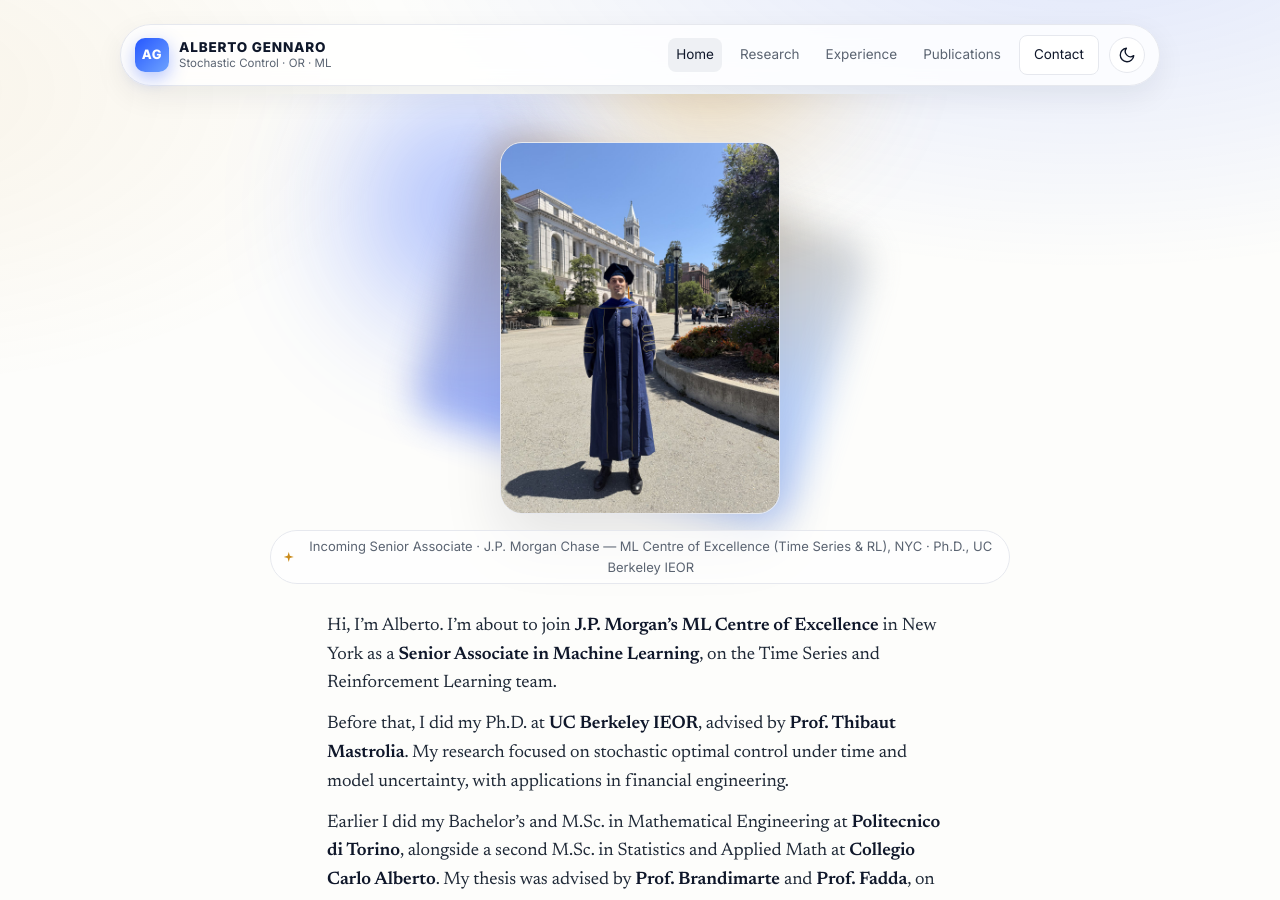
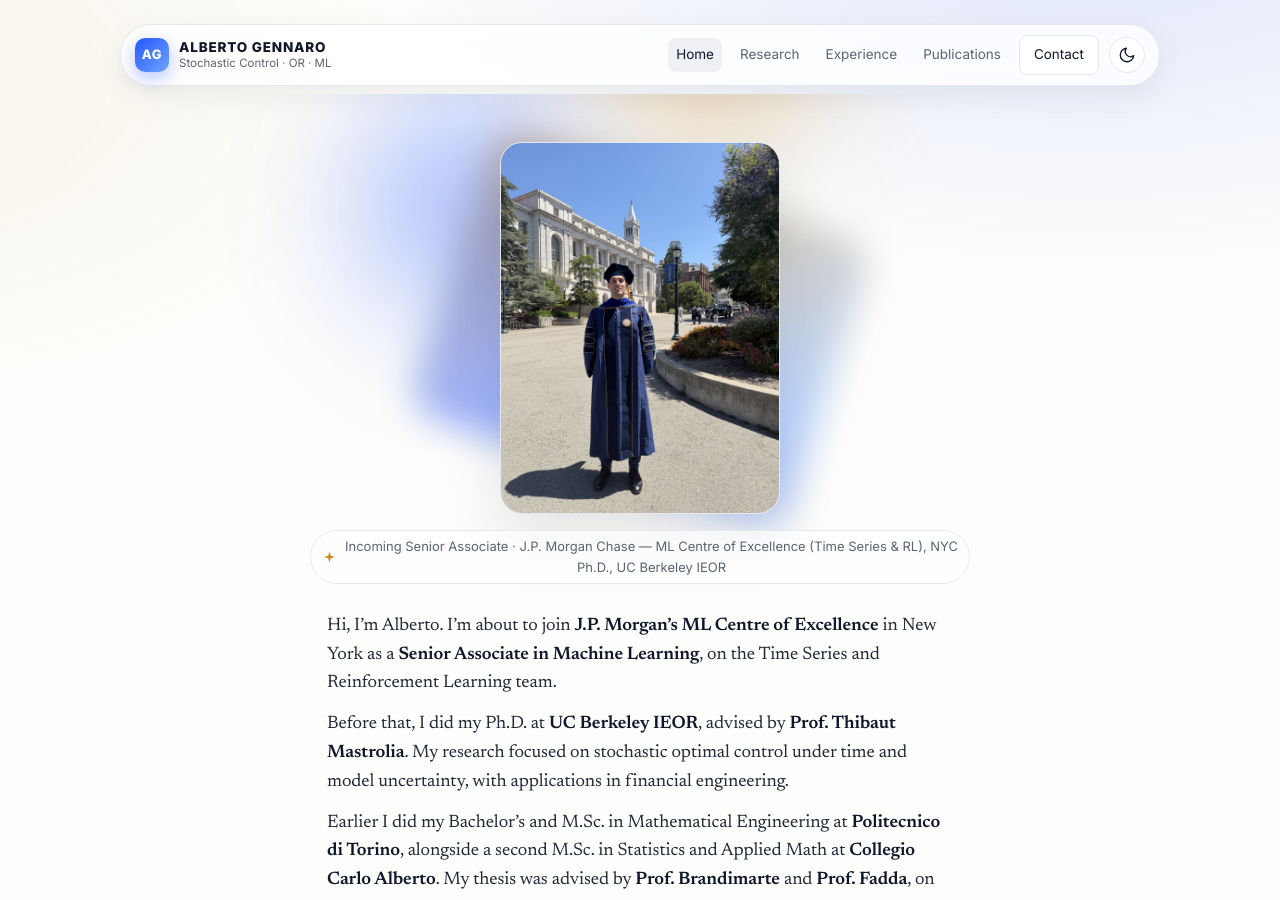
Before and after one commit to GennaroAlberto/GennaroAlberto.github.io, a Jekyll site: the page built from index.md, in a window 1280 px wide and 900 px high. Built offline with Jekyll 4.4.1, drawn with Linux system fonts in a browser that asks for light colours.

Commit message:
kicker with line-break

```diff
--- a/_data/resume.yml
+++ b/_data/resume.yml
@@ -1,6 +1,6 @@
 first_name: "Alberto"
 last_name: "Gennaro"
-kicker: "Incoming Senior Associate · J.P. Morgan Chase — ML Centre of Excellence (Time Series &amp; RL), NYC · Ph.D., UC Berkeley IEOR"
+kicker: "Incoming Senior Associate · J.P. Morgan Chase — ML Centre of Excellence (Time Series &amp; RL), NYC<br />Ph.D., UC Berkeley IEOR"
 
 # Intro paragraph rendered on the home page. HTML allowed.
 intro: |
--- a/_includes/hero.html
+++ b/_includes/hero.html
@@ -15,7 +15,7 @@
   <div class="hero-left">
     <div class="kicker">
       <svg class="ic-sm" aria-hidden="true"><use href="#i-spark"/></svg>
-      {{ site.data.resume.kicker }}
+      <span class="kicker-text">{{ site.data.resume.kicker }}</span>
     </div>
 
     <div class="intro">
```
